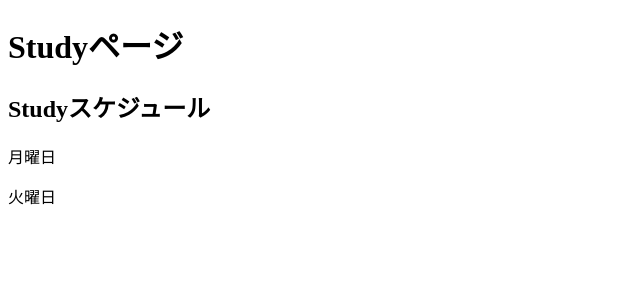
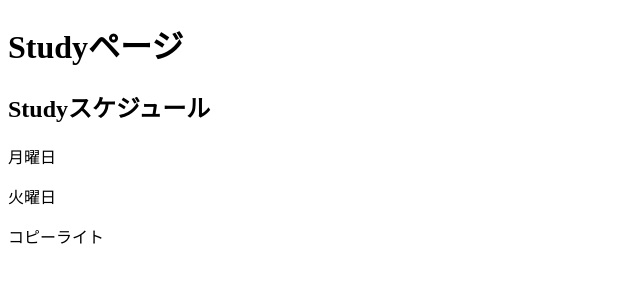
Before and after one commit to yaschoolzdrv-ctrl/MyShop, a plain HTML site: page study.html in a window 1280 px wide. Shown: the whole page, without its empty margins (0-640 px from the left). Drawn offline with Linux system fonts and the light colour scheme.

Commit message:
コピーライト追加

```diff
--- a/study.html
+++ b/study.html
@@ -10,5 +10,8 @@
     <h2>Studyスケジュール</h2>
     <p>月曜日</p>
     <p>火曜日</p>
+    <footer>
+        コピーライト
+    </footer>
 </body>
 </html>
```
